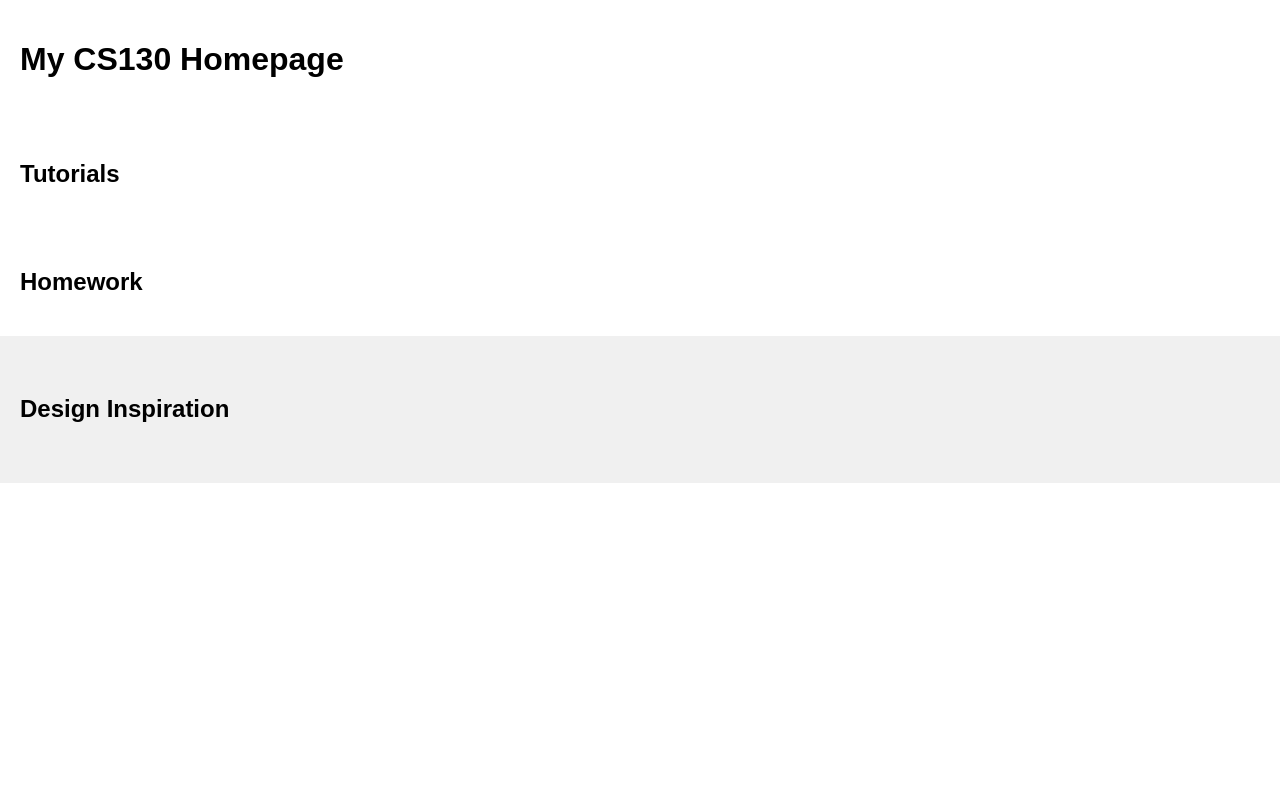
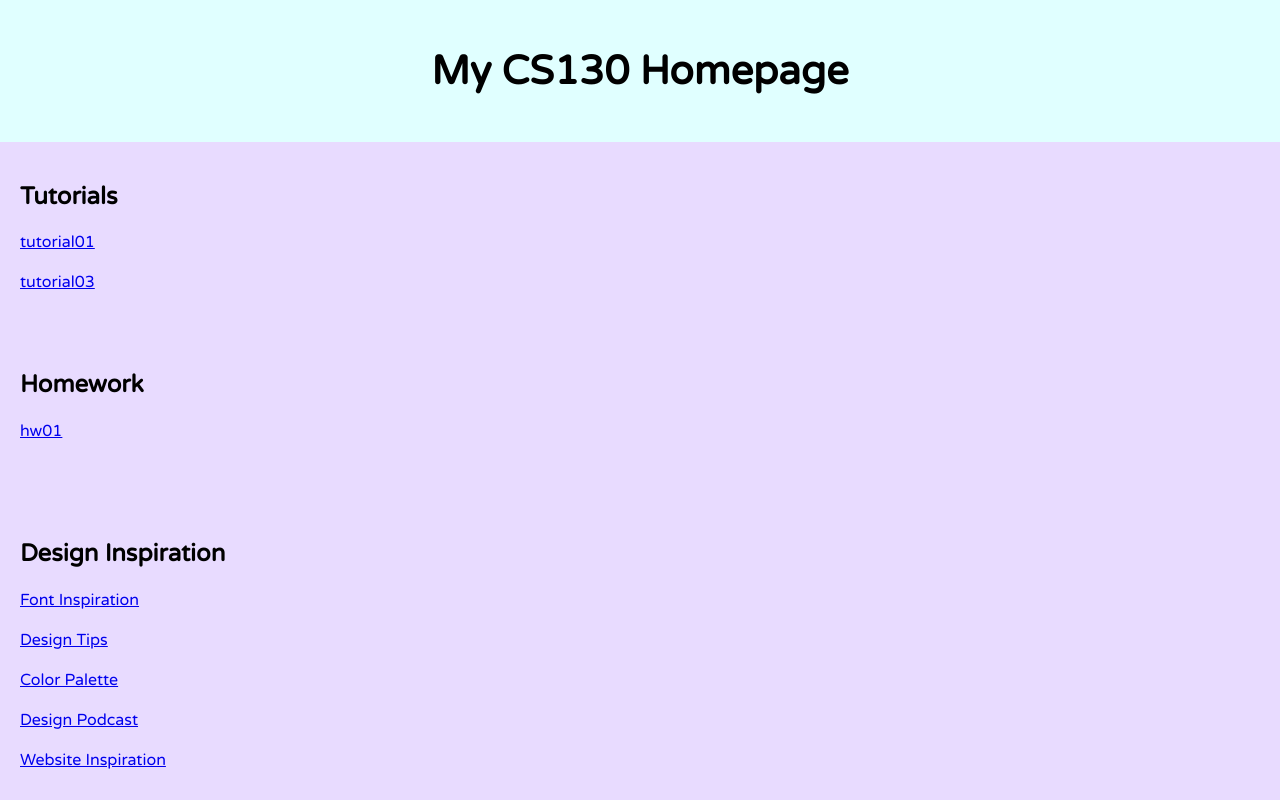
Before and after one commit to samio887/cs130-coursework, a plain HTML site: page index.html in a window 1280 px wide. Shown: the top 800 px of the page. Drawn offline with Linux system fonts and the light colour scheme.

Commit message:
Checking in my Tutorial 4 files

```diff
--- a/index.html
+++ b/index.html
@@ -5,6 +5,8 @@
         <!-- stylesheets and metadata go here -->
        <title>My CS130 Homepage</title>
        <link rel="stylesheet" href="style.css">
+       <link rel="preconnect" href="https://fonts.gstatic.com">
+        <link href="https://fonts.googleapis.com/css2?family=Varela+Round&display=swap" rel="stylesheet">
    </head>
    <body>
        <!-- HTML content tags go here. Change anything you want! -->
@@ -14,11 +16,9 @@
        <main>
             <section id="tutorials">
                 <h2>Tutorials</h2>
-                <!--
-                    Links to your tutorial assignments go here.
-                    When you submit a new tutorial, add a link to it
-                    here (if applicable)
-                -->
+
+                <p><a href= "tutorial01/index.html">tutorial01 </a></p>
+                <p><a href= "tutorial03/index.html">tutorial03 </a></p>
             </section>
             <section id="homework">
                 <h2>Homework</h2>
@@ -27,13 +27,23 @@
                     When you submit a new tutorial, add a link to it
                     here (if applicable)
                 -->
+                <p><a href= "hw01/index.html">hw01 </a></p>
             </section>
             <section id="inspiration">
                 <h2>Design Inspiration</h2>
                 <!--
                     Links to 5-10 websites that inspire you
                 -->
+                <p><a href= "https://fonts.google.com/specimen/Libre+Baskerville#standard-styles">Font Inspiration</a></p>
+                <p><a href= "https://www.lightningdesignsystem.com/guidelines/overview/">Design Tips</a></p>
+                <p><a href= "https://color.adobe.com/create/color-wheel">Color Palette</a></p>
+                <p><a href= "https://99percentinvisible.org/">Design Podcast</a></p>
+                <p><a href= "https://polaris.shopify.com/" >Website Inspiration</a></p>
             </section>
+            </section>
+        </section id="image">
+        <img src="cityscape.jpeg"/>
+            </main>
         </main>
    </body>
 </html>
--- a/style.css
+++ b/style.css
@@ -5,17 +5,29 @@
 
 body {
     margin: 0px;
-    font-family: Arial, sans-serif;
+    font-family: Varela Round, sans-serif;
+}
+header{
+    background-color: LightCyan;
+    font-size:20px;
+    text-align: center;
 }
 header, section {
     padding: 20px;
+
+
+}
+section{
+    background-color:#e8dbff;
 }
 p, li {
     line-height: 1.5em;
 }
 
 #inspiration {
-    background-color: #F0F0F0;
+    background-color:#e8dbff;
+
     padding-top: 40px;
     padding-bottom: 40px;
+
 }
```
Also changed, not shown: cityscape.jpeg (added), 1 other file.
